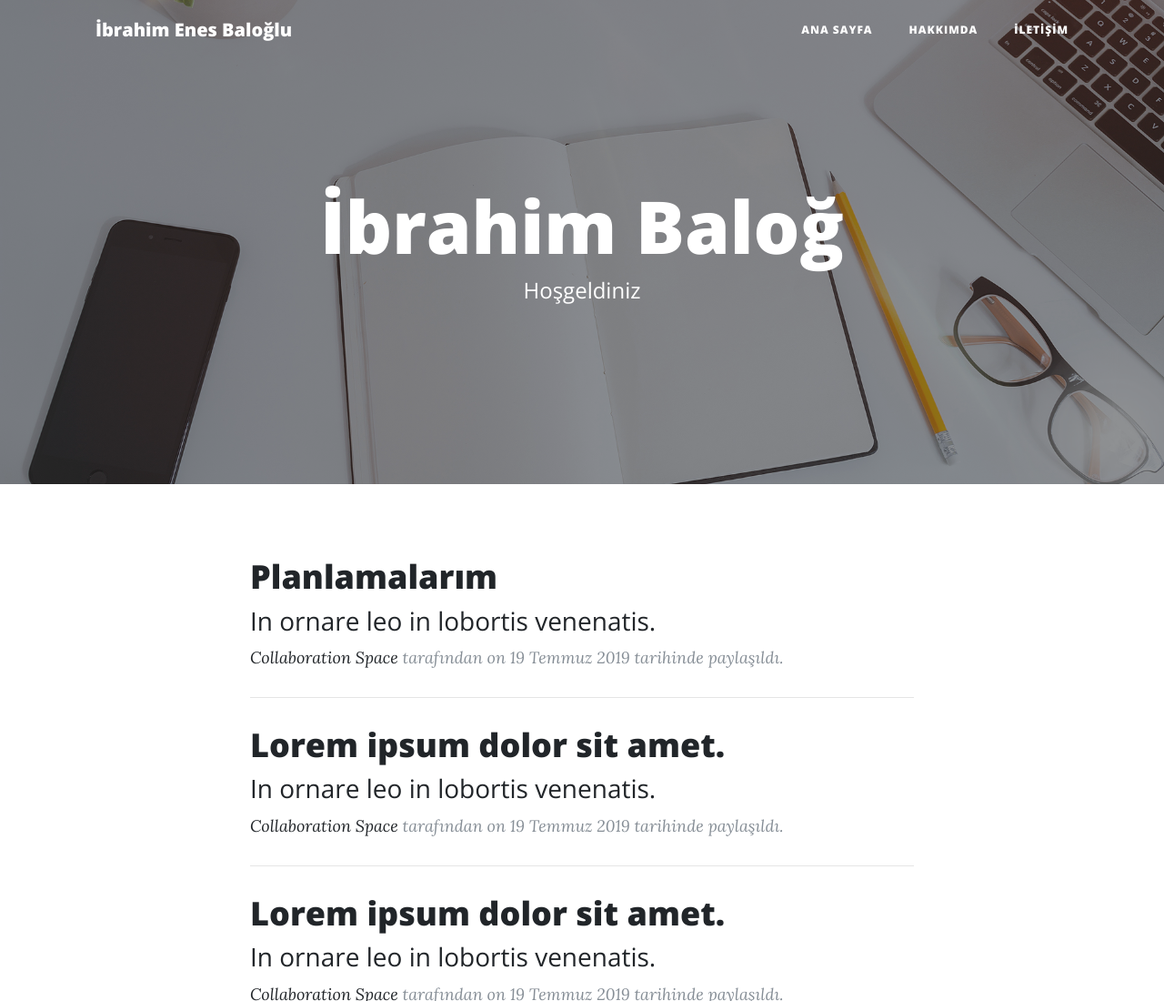
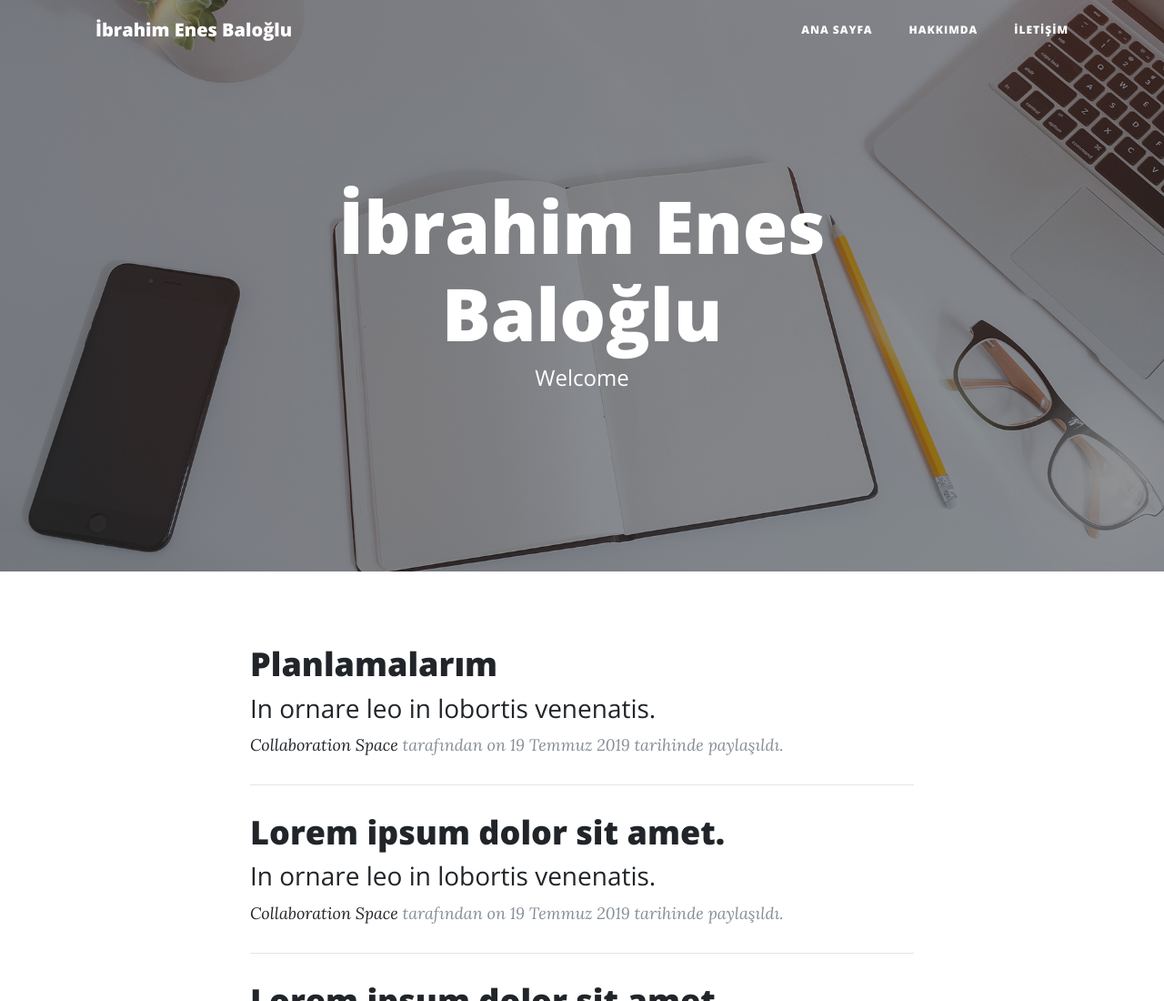
Before and after one commit to ibrahimenesb/ibrahimbalog.github.io, a website: page index.html in a window 1280 px wide. Shown: the top 1100 px of the page at 91% size. Drawn offline with nearby package versions, Linux system fonts and the light colour scheme.

Commit message:
Update index.html

```diff
--- a/index.html
+++ b/index.html
@@ -56,8 +56,8 @@
       <div class="row">
         <div class="col-lg-8 col-md-10 mx-auto">
           <div class="site-heading">
-            <h1>İbrahim Baloğ</h1>
-            <span class="subheading">Hoşgeldiniz</span>
+            <h1>İbrahim Enes Baloğlu</h1>
+            <span class="subheading">Welcome</span>
           </div>
         </div>
       </div>
```
